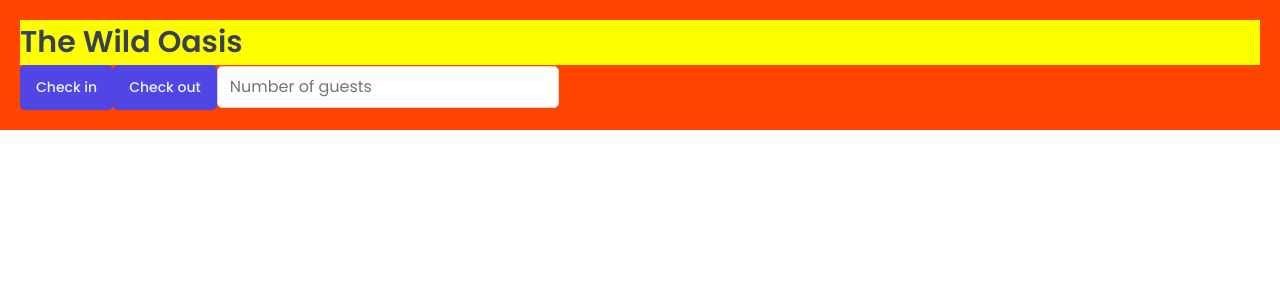
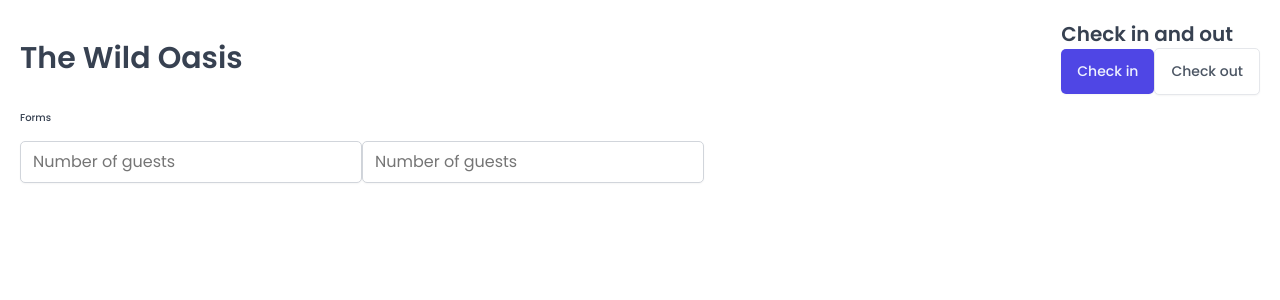
Before and after one commit to iskandar13abdurakhmonov/the-wild-oasis, a React (Vite) app: page / in a window 1280 px wide. Shown: the top 300 px of the page. Built offline with nearby package versions, Linux system fonts and the light colour scheme; a web font is replaced by a local one.

Commit message:
passing props to styled components and making reusable components

```diff
--- a/src/App.jsx
+++ b/src/App.jsx
@@ -2,32 +2,47 @@
 import GlobalStyles from './styles/GlobalStyles'
 import Button from './ui/Button'
 import Input from './ui/Input'
-
-const H1 = styled.h1`
-    font-size: 30px;
-    font-weight: 600;
-    background-color: yellow;
-`
+import Heading from './ui/Heading'
+import Row from './ui/Row'
 
 const StyledApp = styled.div`
-    background-color: orangered;
     padding: 20px;
 `
 
 function App() {
     return (
         <>
-          <GlobalStyles/>
+            <GlobalStyles />
             <StyledApp>
-            <H1>The Wild Oasis</H1>
+                <Row>
+                    <Row type="horizontal">
+                        <Heading as="h1">The Wild Oasis</Heading>
 
-            <Button onClick={() => alert('Check in')}>Check in</Button>
-            <Button onClick={() => alert('Check out')}>Check out</Button>
+                        <div>
+                            <Heading as="h2">Check in and out</Heading>
+                            <Button onClick={() => alert('Check in')}>
+                                Check in
+                            </Button>
+                            <Button variations='secondary' size='medium' onClick={() => alert('Check out')}>
+                                Check out
+                            </Button>
+                        </div>
+                    </Row>
 
+                    <Row>
+                        <Heading as="h3">Forms</Heading>
+                        <form>
                             <Input
                                 type="number"
                                 placeholder="Number of guests"
                             />
+                            <Input
+                                type="number"
+                                placeholder="Number of guests"
+                            />
+                        </form>
+                    </Row>
+                </Row>
             </StyledApp>
         </>
     )
--- a/src/ui/Button.jsx
+++ b/src/ui/Button.jsx
@@ -50,18 +50,17 @@
 }
 
 const Button = styled.button`
-    font-size: 1.4rem;
-    padding: 1.2rem 1.6rem;
-    font-weight: 500;
     border: none;
     border-radius: var(--border-radius-sm);
-    background-color: var(--color-brand-600);
-    color: var(--color-brand-50);
     box-shadow: var(--shadow-sm);
-    cursor: pointer;
-    &:hover {
-        background-color: var(--color-brand-700);
-    }
+
+    ${(props) => sizes[props.size]}
+    ${(props) => variations[props.variations]}
 `
 
+Button.defaultProps = {
+    variations: 'primary',
+    size: 'medium',
+}
+
 export default Button
--- /dev/null
+++ b/src/ui/Heading.jsx
@@ -0,0 +1,34 @@
+/* eslint-disable no-constant-condition */
+import styled, { css } from 'styled-components'
+
+// const test = css`
+//     text-align: center;
+//     ${10 > 5 && 'background-color: yellow'}
+// `
+
+const Heading = styled.h1`
+    ${(props) =>
+        props.as === 'h1' &&
+        css`
+            font-size: 3rem;
+            font-weight: 600;
+        `}
+
+    ${(props) =>
+        props.as === 'h2' &&
+        css`
+            font-size: 2rem;
+            font-weight: 600;
+        `}
+
+    ${(props) =>
+        props.as === 'h3' &&
+        css`
+            font-size: 1rem;
+            font-weight: 500;
+        `}
+
+    line-height: 1.4
+`
+
+export default Heading
--- /dev/null
+++ b/src/ui/Row.jsx
@@ -0,0 +1,25 @@
+import styled, { css } from 'styled-components'
+
+const Row = styled.div`
+    display: flex;
+
+    ${(props) =>
+        props.type === 'horizontal' &&
+        css`
+            justify-content: space-between;
+            align-items: center;
+        `}
+
+    ${(props) =>
+        props.type === 'vertical' &&
+        css`
+            flex-direction: column;
+            gap: 1.6rem;
+        `}
+`
+
+Row.defaultProps = {
+    type: 'vertical'
+}
+
+export default Row
```
Lines whose indentation alone changed are shown as unchanged.
